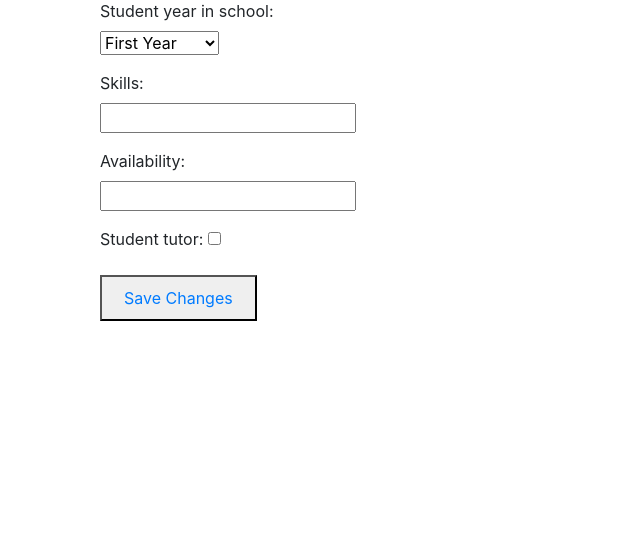
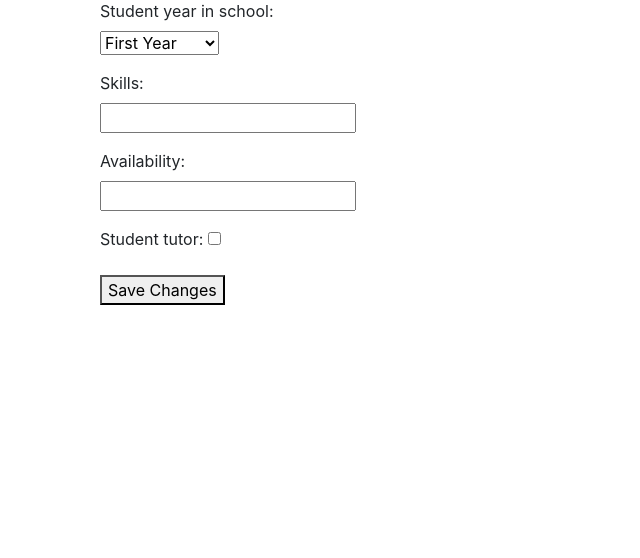
Before and after one commit to rwzhao123/cs3240project, a Django app: page /quick-tutor/edit_student_profile/ in a window 1280 px wide. Shown: the part 163-721 px from the top of the page, without its empty margins (0-640 px from the left). Run offline with Django 3.2, Linux system fonts and the light colour scheme; the visitor is signed in with stand-in values (Sample User, id 1); style sheets or scripts are compiled from the project's sources; some libraries are stand-ins or nearby versions.

Commit message:
saving edit info

```diff
--- a/polls/forms.py
+++ b/polls/forms.py
@@ -15,7 +15,7 @@ class ProfileForm(forms.ModelForm):
         fields = ('student_year_in_school', 'skills', 'availability', 'student_tutor')
 
     def save(self, commit= True):
-        student = super(ProfileForm, self).save(commit=False)
+        student = super(ProfileForm, self).save(commit=True)
         student.student_year_in_school = self.cleaned_data['student_year_in_school']
         student.skills = self.cleaned_data['skills']
         student.availability = self.cleaned_data['availability']
--- a/polls/templates/polls/edit_student_profile.html
+++ b/polls/templates/polls/edit_student_profile.html
@@ -60,7 +60,7 @@
                {% csrf_token %}
               {{ profile_form.as_p }}
 
-              <button type="submit"><a class="nav-link" href = "/quick-tutor/student_profile" >Save Changes</a></button>
+              <button type="submit">Save Changes</button>
           </form>
 
           </div>
```
